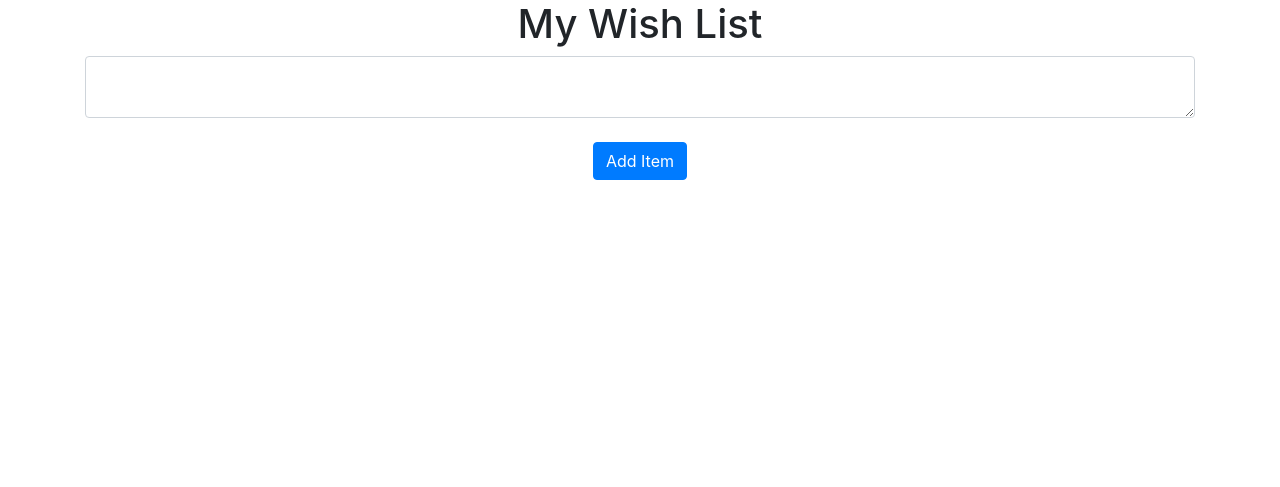
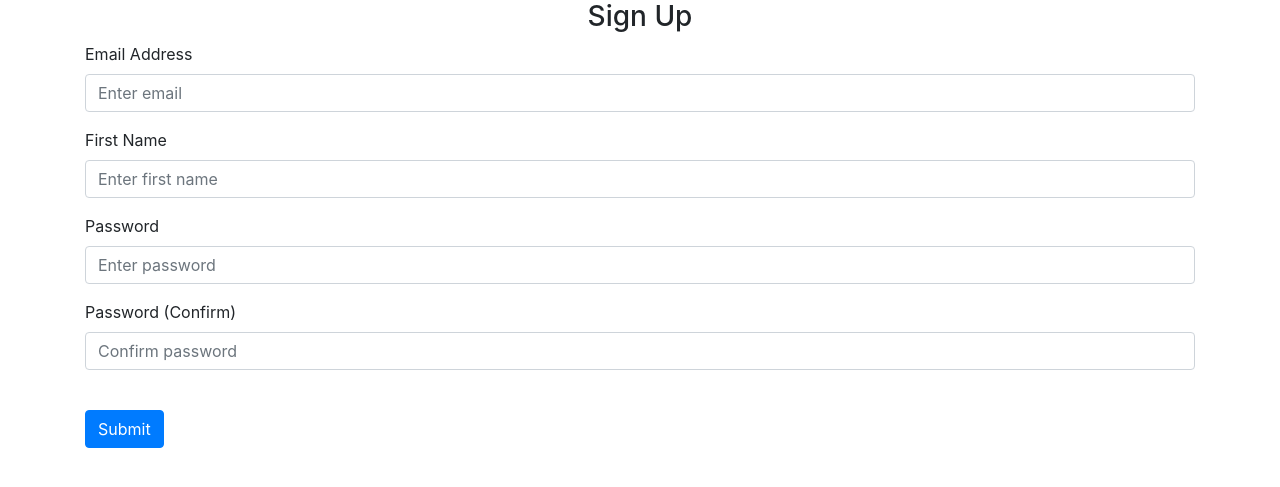
Before and after one commit to yoowon90/unhooked, a Flask app: page /my-wishlist in a window 1280 px wide. Shown: the part 56-543 px from the top of the page. Run offline with Flask 3, Linux system fonts and the light colour scheme; some libraries are stand-ins or nearby versions.

Commit message:
Updated wishlist.html

```diff
--- a/website/auth.py
+++ b/website/auth.py
@@ -13,7 +13,8 @@ auth = Blueprint('auth', __name__)  # define url
 @auth.route('/login', methods=['GET', 'POST'])
 def login():
     if request.method == 'POST':
-        email = request.form.get('email')  # access info from server's form attribute
+        email = request.form.get('email')  # whenever access route, has information in request.form that was sent as form
+        # when trying print(request.form), get an immutable multi dict object
         password = request.form.get('password')
 
         user = User.query.filter_by(email=email).first()
--- a/website/templates/wishlist.html
+++ b/website/templates/wishlist.html
@@ -1,22 +1,51 @@
-{% extends "base.html" %} {% block title %}Wish List{% endblock %} {% block content
-%}
-<!-- this is the same as base.html and overwrite any blocks -->
-<h1 align="center">My Wish List</h1>
-<ul class="list-group list-group-flush" id="wishlist">
-  {% for wishitem in user.wishlist %}
-  <li class="list-group-item">
-    {{ wishitem.data }}
-    <button type="button" class="close" onClick="deleteNote({{ wishitem.id }})">
-      <span aria-hidden="true">&times;</span>
-    </button>
-  </li>
-  {% endfor %}
-</ul>
-<form method="POST">
-  <textarea name="wishitem" id="wishitem" class="form-control"></textarea>
-  <br />
-  <div align="center">
-    <button type="submit" class="btn btn-primary">Add Item</button>
-  </div>
-</form>
-{% endblock %}
+{% extends "base.html" %} {% block title %}Sign Up{% endblock %} {% block
+  content %}
+  <!-- now build html for below -->
+  <form method="POST"> <!-- when submit form, send POST request to backend -->
+    <h3 align="center">Sign Up</h3>
+    <div class="form-group"> <!-- form-group & form-control are bootstrap class-->
+      <label for="email">Email Address</label>
+      <!-- must have name bc it is what attribute is called in the backend. id is optional. -->
+      <!-- recommend id and name to be the same -->
+      <input
+        type="email"
+        class="form-control"
+        id="email"
+        name="email"
+        placeholder="Enter email"
+      />
+    </div>
+    <div class="form-group">
+      <label for="firstName">First Name</label>
+      <input
+        type="text"
+        class="form-control"
+        id="firstName"
+        name="firstName"
+        placeholder="Enter first name"
+      />
+    </div>
+    <div class="form-group">
+      <label for="password1">Password</label>
+      <input
+        type="password"
+        class="form-control"
+        id="password1"
+        name="password1"
+        placeholder="Enter password"
+      />
+    </div>
+    <div class="form-group">
+      <label for="password2">Password (Confirm)</label>
+      <input
+        type="password"
+        class="form-control"
+        id="password2"
+        name="password2"
+        placeholder="Confirm password"
+      />
+    </div>
+    <br /> <!-- separate the button -->
+    <button type="submit" class="btn btn-primary">Submit</button>
+  </form>
+  {% endblock %}
```
Also changed, not shown: website/templates/wishlist_first_attempt.html (added, +22 -0 lines).
